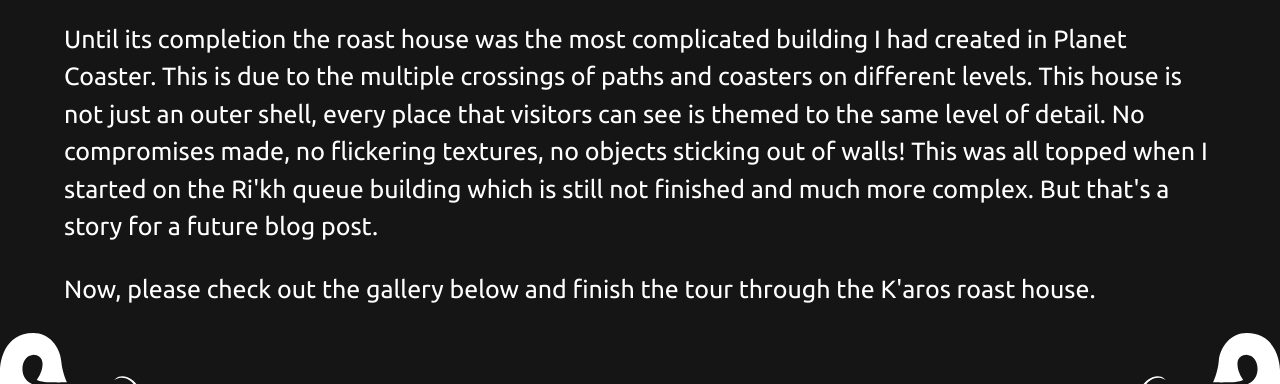
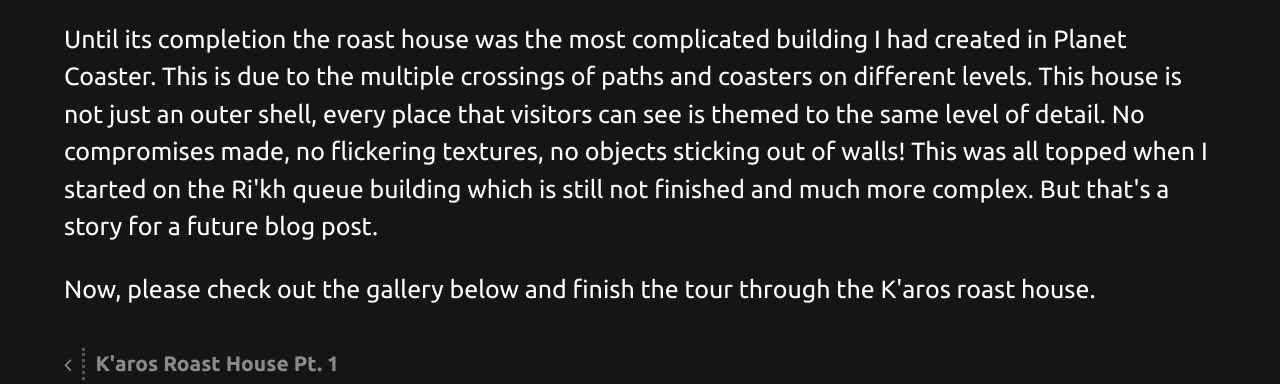
Before and after one commit to stefan-wr/grindlheim-website, a Jekyll site: the page built from _posts/2019-10-14-roast-house-pt2.html, in a window 1280 px wide, cut to the strip 1515-1899 px from the top of the page. Built offline with Jekyll 4.4.1, drawn with Linux system fonts in a browser that asks for light colours.

Commit message:
Add next/previous post-navigation to post layout.

```diff
--- a/_layouts/post.html
+++ b/_layouts/post.html
@@ -55,14 +55,29 @@
 
 
         <!-- Text section with content grid -->
-        <section class="content-grid post">
+        <section class="content-grid">
             <!-- Bottom half of hero ruler -->
             <div class="content-fw">
                 {% include mega-fancy-hr-split-bot.html %}
             </div>
             <!-- Post Content -->
-            <div class="content-nw left">
+            <div class="content-nw left post">
                 {{ content }}
+            </div>
+            <!-- Post Navigation -->
+            <div class="content-nw post-navigation gr-small">
+                {% if page.previous.url %}
+                    <a class="previous left" href="{{ page.previous.url }}">
+                        <i class="fa fa-angle-left"></i>
+                        <span>{{ page.previous.title }}</span>
+                    </a>
+                {% endif %}
+                {% if page.next.url %}
+                    <a class="next right" href="{{ page.next.url }}">
+                        <span>{{ page.next.title }}</span>
+                        <i class="fa fa-angle-right"></i>
+                    </a>
+                {% endif %}
             </div>
             <!-- Flipped bottom hero ruler top half -->
             <div class="content-fw hr-flip">
--- a/_posts/2019-10-14-roast-house-pt2.html
+++ b/_posts/2019-10-14-roast-house-pt2.html
@@ -10,9 +10,9 @@
 number-of-images: 18
 image-descriptions:
     - Today, we start with a view of the rear of the K'aros roast house, which I did not show in the last blog post. Here, we are still on the circular footpath that surrounds Grindlheim.
-    - This is inside the roast house, when entering through the gate from the last picture. The openings on the right allows some immersive views down on Ri'kh and K'aros.
+    - This is inside the roast house, when entering through the gate from the last picture. The opening on the right allows some immersive views down on Ri'kh and K'aros.
     - The roast house is powered by a waterwheel. These gears translate the movement from the wheel to the roast machines inside.
-    - The secod mid-course launch of K'aros catapults the riders through the basement of the roast house...
+    - The second mid-course launch of K'aros catapults the riders through the basement of the roast house...
     - ...and right up to the highest peak of Grindlheim. The train rushing over this big waterfall and springkling its riders in the process is the most spectacular part of the ride.
     - This is also where the water for the waterwheel is taken from.
     - But the water needs to be redirected to the wheel with these wooden channels.
--- a/_sass/_post.scss
+++ b/_sass/_post.scss
@@ -53,3 +53,77 @@
         }
     }
 }
+
+.post-navigation {
+    display: grid;
+    grid-template-columns: auto auto;
+    grid-column-gap: 1.4em;
+    align-items: center;
+    font-weight: bold;
+    margin: 15px 0px 25px;
+
+    @media screen and (max-width: $gr-break-l) {
+        margin: 11px 0px 21px;
+    }
+
+    @media screen and (max-width: $gr-break-m) {
+        margin: 7px 0px 17px 0px;
+    }
+
+    $angle-gap: 0.5em;
+
+    a {
+        display: grid;
+        align-items: center;
+        column-gap: $angle-gap;
+        text-decoration: none;
+        opacity: 0.5;
+
+        &:hover{
+            color: white;
+            opacity: 1;
+        }
+
+        span {
+            @media screen and (max-width: $gr-break-l) {
+                border-width: 2px !important;
+            }
+
+            @media screen and (max-width: $gr-break-m) {
+                border-width: 1px !important;
+            }
+        }
+    }
+
+    .previous {
+        grid-column: 1 / span 1;
+        grid-template-columns: auto auto;
+        justify-self: left;
+
+        i {
+            grid-column: 1 / span 1;
+        }
+
+        span {
+            grid-column: 2 / span 1;
+            border-left: 3px dotted $gr-color-txt-hover;
+            padding-left: $angle-gap
+        }
+    }
+
+    .next {
+        grid-column: 2 / span 1;
+        grid-template-columns: auto auto;
+        justify-self: right;
+
+        span {
+            grid-column: 1 / span 1;
+            border-right: 3px dotted $gr-color-txt-hover;
+            padding-right: $angle-gap
+        }
+
+        i {
+            grid-column: 2 / span 1;
+        }
+    }
+}
--- a/_sass/_shared.scss
+++ b/_sass/_shared.scss
@@ -49,6 +49,10 @@
 
 .left {
     text-align: left !important;
+}
+
+.right {
+    text-align: right !important;
 }
 
 .bold {
```
